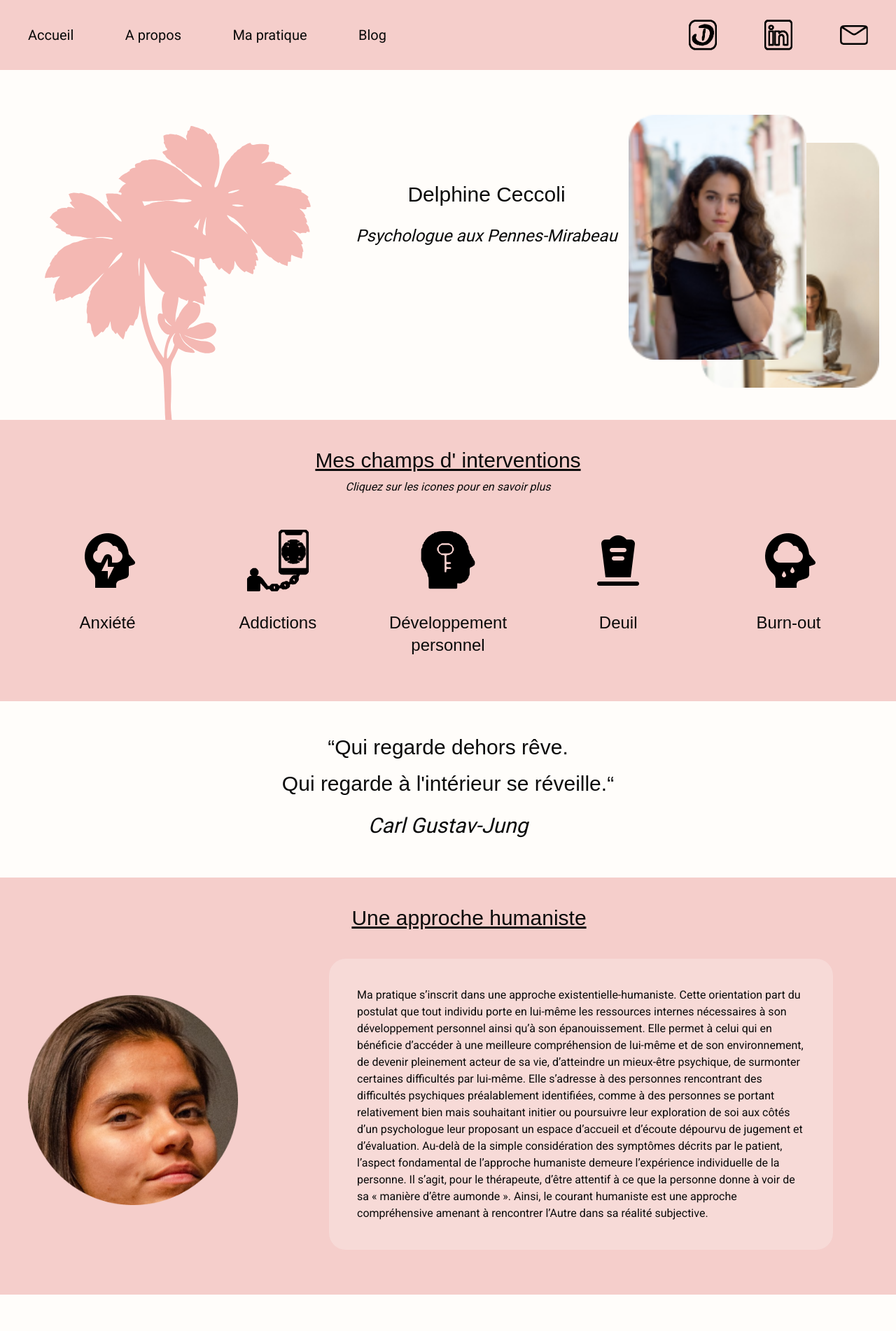
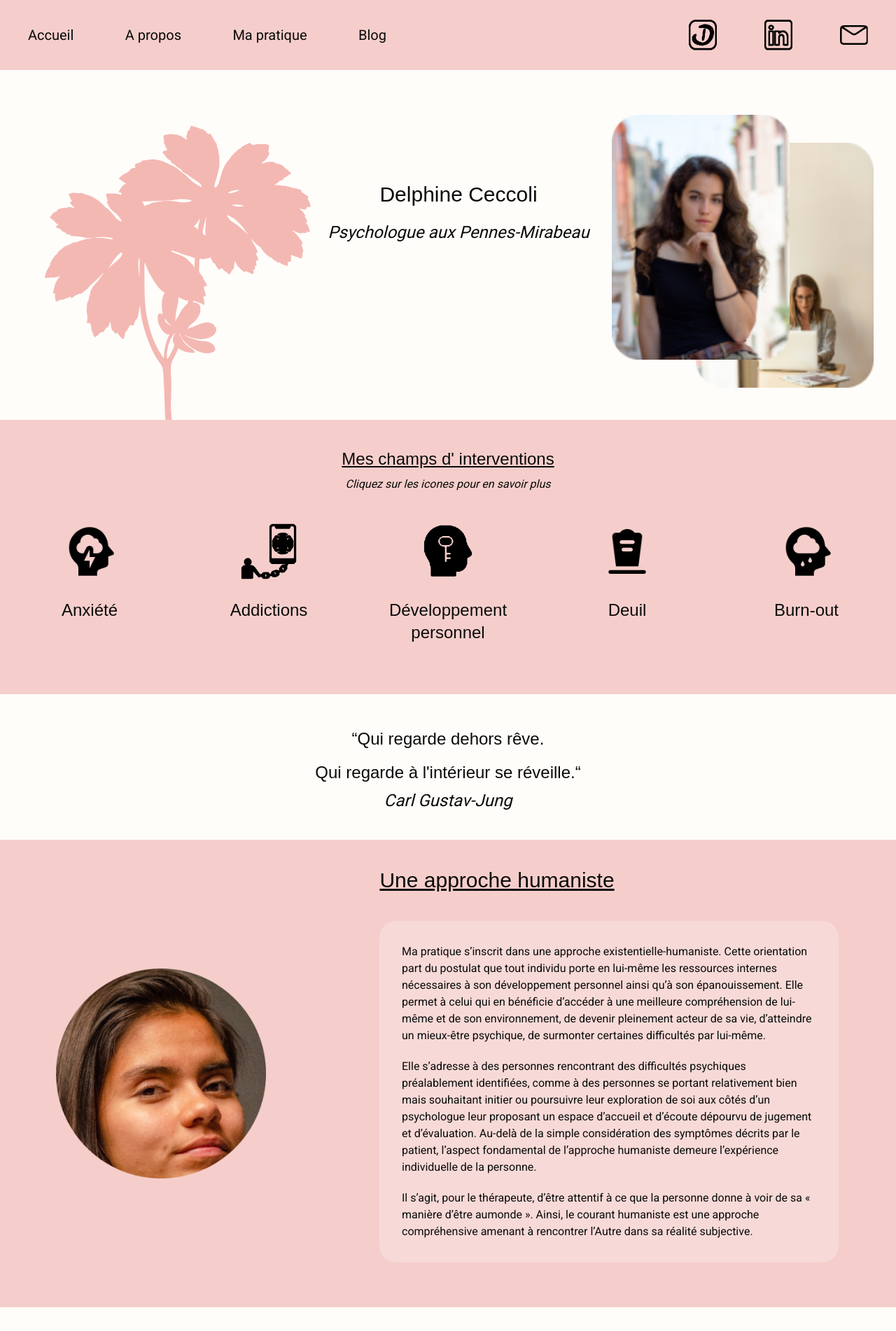
Before and after one commit to GuillaumeCeccoli/site-delphine, a Next.js app: page / in a window 1280 px wide. Shown: the top 1902 px of the page at 70% size. Built offline with nearby package versions, Linux system fonts and the light colour scheme; a web font is replaced by a local one.

Commit message:
Refactorisation

```diff
--- a/app/globals.css
+++ b/app/globals.css
@@ -113,7 +113,7 @@
     transition: transform 0.2s ease-in-out;
   }
   .scale-on-hover:hover {
-    transform: scale(1.2);
+    transform: scale(1.1);
   }
   @keyframes fadeIn {
     from {
--- a/components/widgets/activities.tsx
+++ b/components/widgets/activities.tsx
@@ -22,13 +22,13 @@ export default function Activities() {
   return (
     <section className="backgroundPink">
       <div className="flex flex-col justify-center">
-        <h1 className="font-serif text-xl underline pt-10 text-center md:text-3xl">
+        <h1 className="font-serif text-2xl underline pt-10 text-center">
           Mes champs d&apos; interventions
         </h1>
-        <p className="text-sm italic font-sans text-center pt-2 pb-5 lg:text-base">
+        <p className="text-sm italic font-sans text-center py-2 lg:text-base">
           Cliquez sur les icones pour en savoir plus
         </p>
-        <article className="flex flex-col items-center w-[95%] mx-auto md:flex-row md:items-start md:justify-between md:flex-wrap xl:flex-nowrap xl:p-0">
+        <article className="flex flex-col items-center md:flex-row md:items-start md:justify-around md:flex-wrap xl:flex-nowrap xl:p-0 xl:my-2">
           {actions.map((action) => (
             <Card
               key={action.id}
@@ -44,8 +44,8 @@ export default function Activities() {
                 <Image
                   src={action.icon}
                   alt={action.title}
-                  width={90}
-                  height={90}
+                  width={80}
+                  height={80}
                   className="py-2"
                   title="Cliquez pour en savoir plus"
                 />
@@ -53,13 +53,15 @@ export default function Activities() {
                   {action.title}
                 </h2>
                 {selectedActions.includes(action.id) && (
+                  <div className="bg-[#FAFAFA] bg-opacity-25 text-center p-4 rounded-xl">
                     <p
                       className={`on-click-icon ${
                         isClicked[action.id] ? "active" : ""
-                    } text-base text-center font-sans xl:mb-5`}
+                      } text-[14px] font-sans`}
                     >
                       {action.description}
                     </p>
+                  </div>
                 )}
               </CardContent>
             </Card>
--- a/components/widgets/approche.tsx
+++ b/components/widgets/approche.tsx
@@ -3,40 +3,47 @@ import Image from "next/image";
 
 export default function Approach() {
   return (
-    <section className="w-full relative backgroundPink flex flex-col items-center justify-center lg:flex-row lg:justify-between lg: m-auto overflow-hidden">
+    <section className="w-full relative backgroundPink flex flex-col items-center justify-center xl:flex-row xl:justify-around overflow-hidden">
       <Image
         src="/imgs/roundPhoto.png"
         alt="Une photo"
         width={300}
         height={300}
-        className="hidden lg:flex lg:flex-shrink-0 mx-10 xl:mt-10 2xl:ml-40"
+        className="flex flex-col my-10 xl:flex mx-20 xl:flex-shrink-0 xl:mt-10 2xl:ml-40"
       />
       <div className="flex flex-col items-center 2xl:items-start 2xl:mx-20">
-        <h2 className="underline font-serif text-xl my-10 lg:text-3xl xl:mr-80 2xl:mx-52">
+        <h2 className="underline font-serif text-2xl my-10 md:text-3xl xl:mr-80 2xl:mx-52">
           Une approche humaniste
         </h2>
-        <div className="w-4/5 mb-16 lg:w-4/5 2xl:w-9/12 z-10 lg:bg-[#FAFAFA] lg:bg-opacity-25 lg:rounded-3xl">
-          <p className="font-sans xl:m-auto lg:p-10 2xl:text-xl">
+        <div className="mb-16 md:w-4/5 2xl:w-9/12 z-10 bg-[#FAFAFA] bg-opacity-25 p-8 rounded-3xl">
+          <div className="font-sans xl:m-auto 2xl:text-xl">
+            <p>
               Ma pratique s’inscrit dans une approche existentielle-humaniste.
               Cette orientation part du postulat que tout individu porte en
               lui-même les ressources internes nécessaires à son développement
-            personnel ainsi qu’à son épanouissement. Elle permet à celui qui en
-            bénéficie d’accéder à une meilleure compréhension de lui-même et de
-            son environnement, de devenir pleinement acteur de sa vie,
+              personnel ainsi qu’à son épanouissement. Elle permet à celui qui
+              en bénéficie d’accéder à une meilleure compréhension de lui-même
+              et de son environnement, de devenir pleinement acteur de sa vie,
               d’atteindre un mieux-être psychique, de surmonter certaines
-            difficultés par lui-même. Elle s’adresse à des personnes rencontrant
-            des difficultés psychiques préalablement identifiées, comme à des
-            personnes se portant relativement bien mais souhaitant initier ou
-            poursuivre leur exploration de soi aux côtés d’un psychologue leur
-            proposant un espace d’accueil et d’écoute dépourvu de jugement et
+              difficultés par lui-même.
+            </p>
+            <p className="py-5">
+              Elle s’adresse à des personnes rencontrant des difficultés
+              psychiques préalablement identifiées, comme à des personnes se
+              portant relativement bien mais souhaitant initier ou poursuivre
+              leur exploration de soi aux côtés d’un psychologue leur proposant
+              un espace d’accueil et d’écoute dépourvu de jugement et
               d’évaluation. Au-delà de la simple considération des symptômes
-            décrits par le patient, l’aspect fondamental de l’approche humaniste
-            demeure l’expérience individuelle de la personne. Il s’agit, pour le
-            thérapeute, d’être attentif à ce que la personne donne à voir de sa
-            « manière d’être aumonde ». Ainsi, le courant humaniste est une
-            approche compréhensive amenant à rencontrer l’Autre dans sa réalité
-            subjective.
+              décrits par le patient, l’aspect fondamental de l’approche
+              humaniste demeure l’expérience individuelle de la personne.
             </p>
+            <p>
+              Il s’agit, pour le thérapeute, d’être attentif à ce que la
+              personne donne à voir de sa « manière d’être aumonde ». Ainsi, le
+              courant humaniste est une approche compréhensive amenant à
+              rencontrer l’Autre dans sa réalité subjective.
+            </p>
+          </div>
         </div>
       </div>
       <div className="hidden 2xl:block">
--- a/components/widgets/banner.tsx
+++ b/components/widgets/banner.tsx
@@ -16,14 +16,14 @@ const photos: Photo[] = [
     alt: "Une jolie brune pensive",
     width: 127,
     height: 175,
-    className: "relative top-10 right-12 z-10",
+    className: "relative top-10 right-14 z-10",
   },
   {
     src: "/imgs/jolieblonde.png",
     alt: "Une jolie blonde derrière son bureau",
     width: 127,
     height: 175,
-    className: "absolute top-20 left-14 ",
+    className: "absolute top-20 left-16",
   },
 ];
 
@@ -42,15 +42,15 @@ export default function Banner() {
       <div className="hidden xl:block xl:relative xl:top-20 left-[5%]">
         <Image src="/icons/Arbre.svg" alt="Un arbre" width={380} height={436} />
       </div>
-      <div className="flex items-center flex-col mt-6 justify-center md:ml-16 xl:mt-40 xl:mr-20 2xl:mr-40">
+      <div className="flex items-center flex-col mt-6 justify-center md:ml-16 xl:mt-40 xl:mr-40">
         <h1 className="text-2xl font-serif lg:text-3xl 2xl:text-5xl">
           Delphine Ceccoli
         </h1>
-        <h2 className="font-sans italic mt-[25px] text-xl lg:text-2xl 2xl:text-4xl">
+        <h2 className="font-sans italic mt-5 text-xl lg:text-2xl 2xl:text-4xl">
           Psychologue aux Pennes-Mirabeau
         </h2>
       </div>
-      <div className="relative md:right-[10%] md:bottom-[12%] xl:top-6 xl:right-20 2xl:right-40">
+      <div className="relative md:right-[10%] md:bottom-[12%] xl:top-6 xl:right-24 2xl:right-40">
         {photos.map((photo, index) => (
           <Image
             key={index}
--- a/components/widgets/citation.tsx
+++ b/components/widgets/citation.tsx
@@ -3,12 +3,14 @@ import React from "react";
 export default function Citation() {
   return (
     <section className="backgroundLightGrey flex flex-col items-center justify-center text-center">
-      <div className="font-serif text-lg my-10 md:text-2xl lg:text-3xl">
-        <p className="py-2">&ldquo;Qui regarde dehors rêve.</p>
-        <p className="py-2">
-          Qui regarde à l&apos;intérieur se réveille.&ldquo;
-        </p>
-        <p className="italic font-sans py-4">Carl Gustav-Jung</p>
+      <div className="font-serif text-lg my-10 md:text-2xl">
+        <blockquote>
+          <p className="py-2">&ldquo;Qui regarde dehors rêve.</p>
+          <p className="py-2">
+            Qui regarde à l&apos;intérieur se réveille.&ldquo;
+          </p>
+          <cite className="font-sans py-4">Carl Gustav-Jung</cite>
+        </blockquote>
       </div>
     </section>
   );
--- a/components/widgets/footer.tsx
+++ b/components/widgets/footer.tsx
@@ -30,7 +30,7 @@ function Footer() {
             <h3 className="font-serif underline text-xl">Liens utiles</h3>
             <div className="flex flex-col font-sans my-4 md:w-3/4">
               <Link href="/">Mentions légales</Link>
-              <Link href="/">Politique de confidentialité</Link>
+              <Link href="/">Confidentialité</Link>
             </div>
           </div>
         </div>
--- a/components/widgets/header.tsx
+++ b/components/widgets/header.tsx
@@ -21,7 +21,7 @@ export default function Header() {
           <SheetTrigger>
             <Menu color="black" size={50} className="m-2" />
           </SheetTrigger>
-          <SheetContent className="absolute left-0 top-0 h-[200px] w-full backgroundPink">
+          <SheetContent className="absolute right-0 top-0 h-[220px] w-3/5 backgroundPink">
             <SheetHeader>
               <SheetDescription className="flex flex-col items-start">
                 {links.map((link, index) => (
```
Lines whose indentation alone changed are shown as unchanged.
